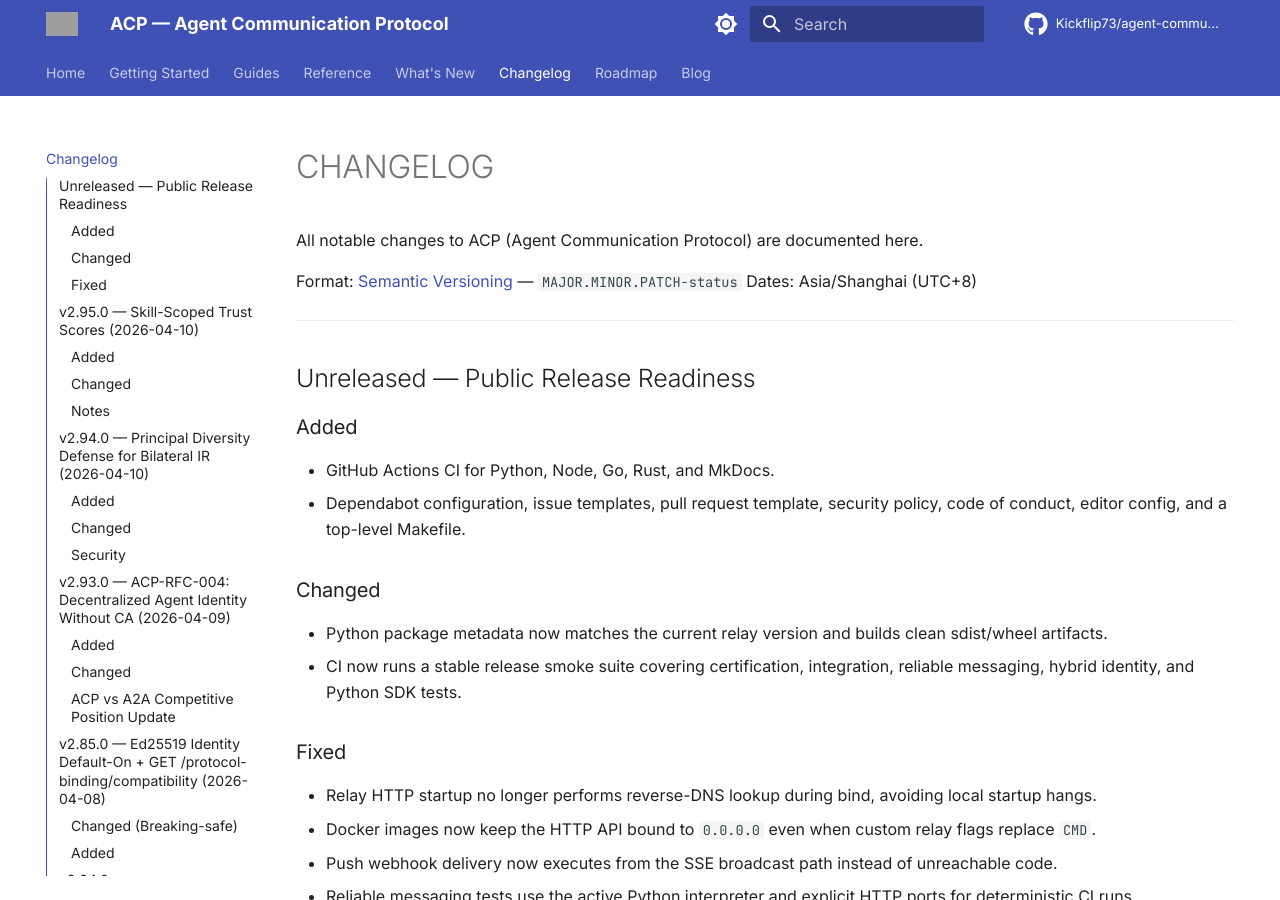
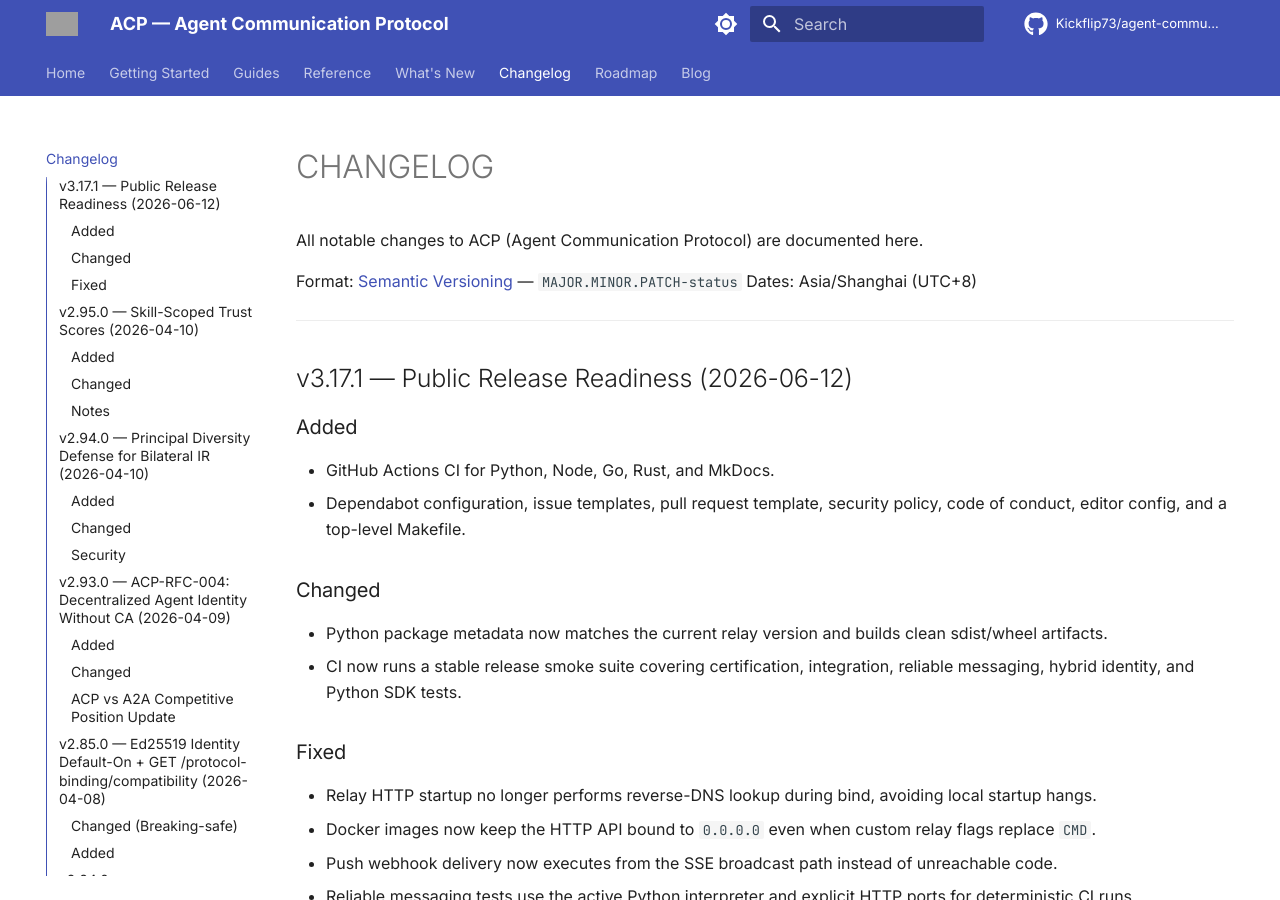
Before and after one commit to Kickflip73/agent-communication-protocol, an MkDocs documentation site: the page built from docs/CHANGELOG.md, in a window 1280 px wide and 900 px high. Built offline with MkDocs 1.6.1 and Material for MkDocs 9.7.7, drawn with Linux system fonts in a browser that asks for light colours; comment, search, counter and statistics services are not loaded; the version menu is left out; grey boxes are pictures that could not be loaded.

Commit message:
fix(release): publish Docker-ready 3.17.1

```diff
--- a/docs/CHANGELOG.md
+++ b/docs/CHANGELOG.md
@@ -7,7 +7,7 @@ Dates: Asia/Shanghai (UTC+8)
 
 ---
 
-## Unreleased — Public Release Readiness
+## v3.17.1 — Public Release Readiness (2026-06-12)
 
 ### Added
 - GitHub Actions CI for Python, Node, Go, Rust, and MkDocs.
--- a/docs/README.zh-CN.md
+++ b/docs/README.zh-CN.md
@@ -7,7 +7,7 @@
 
 <p>
   <a href="https://github.com/Kickflip73/agent-communication-protocol/releases">
-    <img src="https://img.shields.io/badge/版本-v3.17.0-blue?style=flat-square" alt="Version">
+    <img src="https://img.shields.io/badge/版本-v3.17.1-blue?style=flat-square" alt="Version">
   </a>
   <a href="https://github.com/Kickflip73/agent-communication-protocol/blob/main/LICENSE">
     <img src="https://img.shields.io/badge/协议-Apache_2.0-green?style=flat-square" alt="License">
--- a/pyproject.toml
+++ b/pyproject.toml
@@ -4,7 +4,7 @@ build-backend = "setuptools.build_meta"
 
 [project]
 name = "acp-relay"
-version = "3.17.0"
+version = "3.17.1"
 description = "Agent Communication Protocol (ACP) — P2P relay for Agent-to-Agent communication"
 readme = "README.md"
 license = "Apache-2.0"
```
Also changed, not shown: CHANGELOG.md (+1 -1 lines), README.md (+1 -1 lines), docs/index.md (+2 -2 lines), 2 other files.
